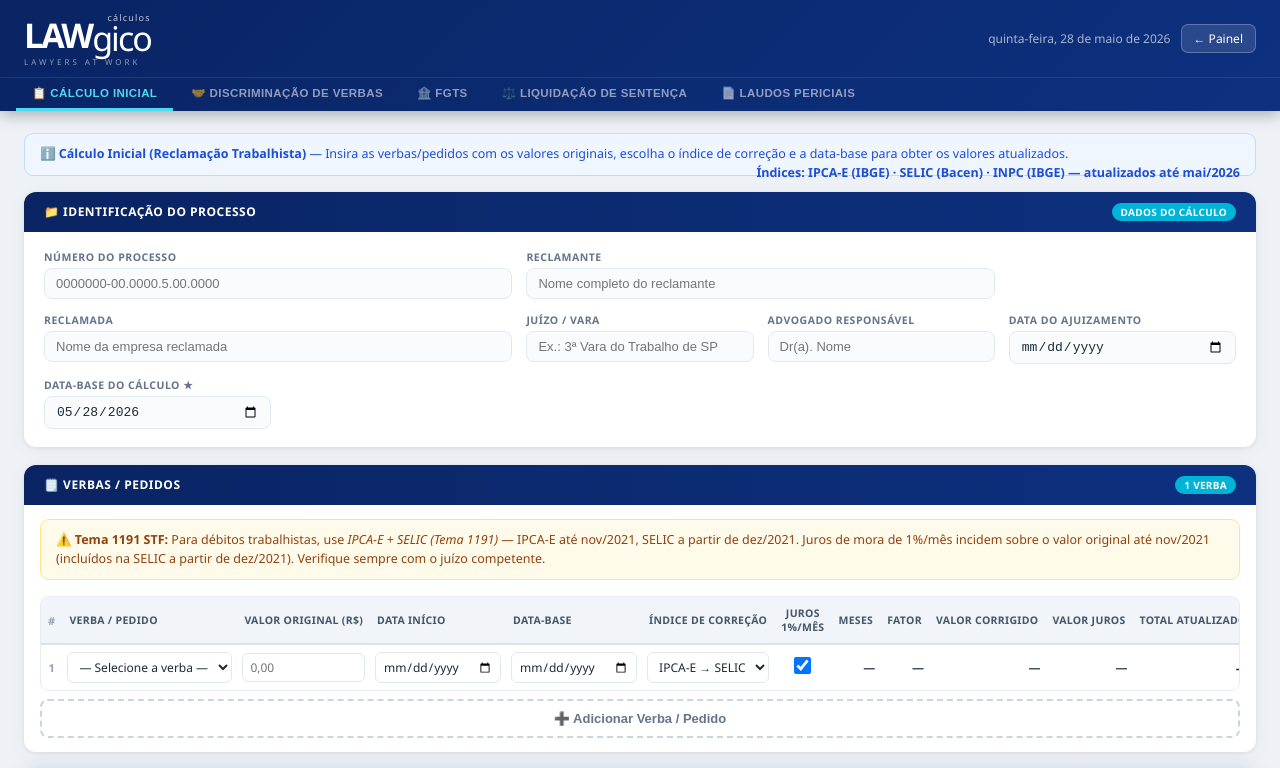
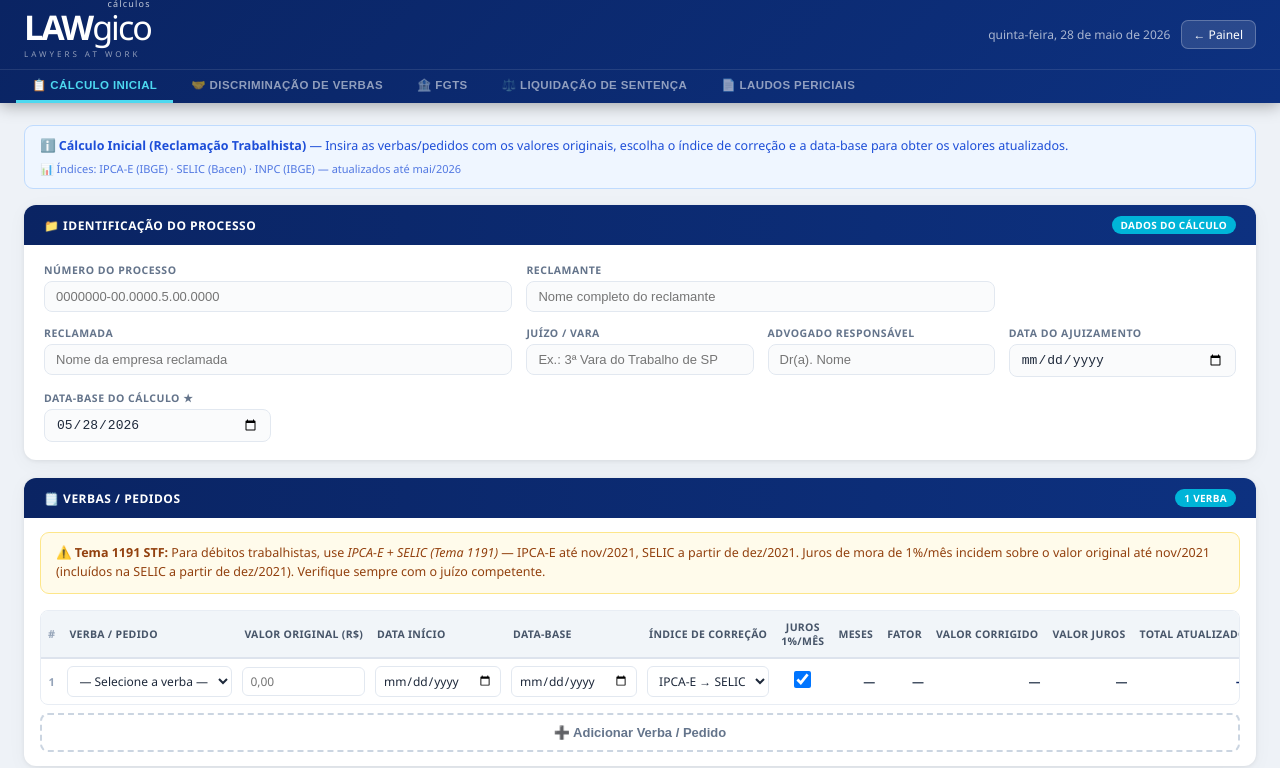
Before and after one commit to peixotoecury/lawgico-calculos, a plain HTML site: page index.html in a window 1280 px wide. Shown: the top 768 px of the page. Drawn offline with Linux system fonts and the light colour scheme.

Commit message:
style: logo baseline alignment + indices em linha própria

```diff
--- a/index.html
+++ b/index.html
@@ -202,10 +202,10 @@ table.vtbl{width:100%;border-collapse:collapse;font-size:12px;min-width:1140px}
 <header class="app-header">
   <div class="header-top">
     <div style="display:flex;flex-direction:column">
-      <div style="display:flex;align-items:flex-end">
+      <div style="display:flex;align-items:baseline">
         <span style="font-size:34px;font-weight:900;color:#fff;letter-spacing:-2px;line-height:1">LAW</span>
-        <div style="display:flex;flex-direction:column;align-items:flex-start;transform:translateY(3px)">
-          <span style="display:block;font-size:9px;font-weight:400;color:rgba(255,255,255,.75);letter-spacing:1.2px;align-self:flex-end;line-height:1;margin-bottom:-1px">cálculos</span>
+        <div style="position:relative">
+          <span style="position:absolute;bottom:100%;right:0;font-size:9px;font-weight:400;color:rgba(255,255,255,.75);letter-spacing:1.2px;line-height:1;padding-bottom:2px;white-space:nowrap">cálculos</span>
           <span style="display:block;font-size:34px;font-weight:300;color:#fff;letter-spacing:-2px;line-height:1">gico</span>
         </div>
       </div>
@@ -234,7 +234,7 @@ table.vtbl{width:100%;border-collapse:collapse;font-size:12px;min-width:1140px}
 
     <div class="alert alert-info no-print">
       ℹ️ <strong>Cálculo Inicial (Reclamação Trabalhista)</strong> — Insira as verbas/pedidos com os valores originais, escolha o índice de correção e a data-base para obter os valores atualizados.
-      <strong style="float:right">Índices: IPCA-E (IBGE) · SELIC (Bacen) · INPC (IBGE) — atualizados até mai/2026</strong>
+      <span style="display:block;margin-top:5px;font-size:11px;opacity:.75">📊 Índices: IPCA-E (IBGE) · SELIC (Bacen) · INPC (IBGE) — atualizados até mai/2026</span>
     </div>
 
     <!-- IDENTIFICAÇÃO -->
```
